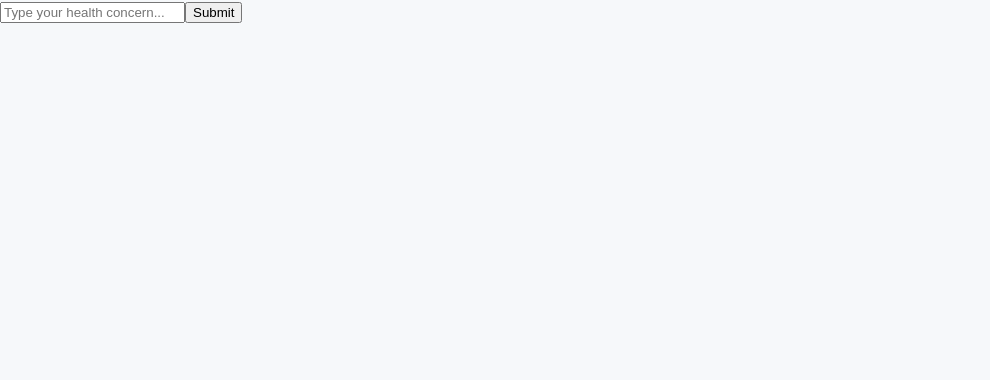
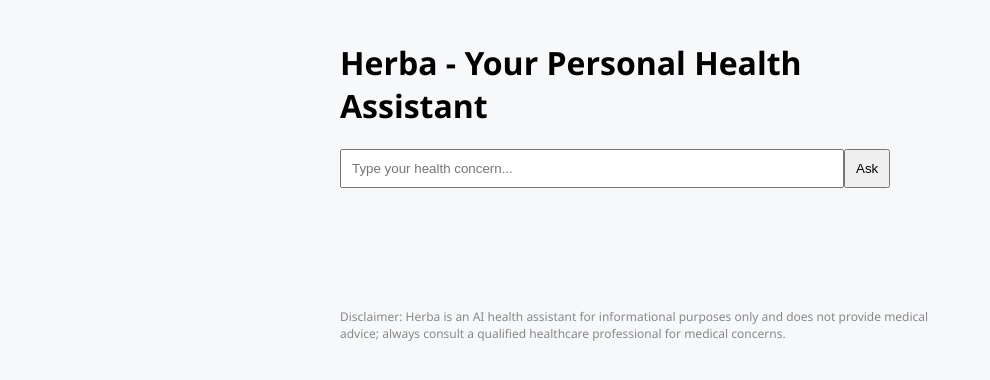
Before and after one commit to Ramya-Pravallika/HERBA--Your-Personal-Health-Assistant, a React (Create React App) app in the folder frontend/: page / in a window 1280 px wide. Shown: the top 380 px of the page, without its empty margins (0-990 px from the left). Built offline with nearby package versions, Linux system fonts and the light colour scheme.

Commit message:
Update App.js

```diff
--- a/frontend/src/App.js
+++ b/frontend/src/App.js
@@ -3,30 +3,49 @@ import React, { useState } from "react";
 function App() {
   const [input, setInput] = useState("");
   const [response, setResponse] = useState("");
+  const [loading, setLoading] = useState(false);
 
-  const handleSubmit = async () => {
+  const handleSubmit = async (e) => {
+    e.preventDefault();
+    setLoading(true);
+    setResponse("");
     try {
-      const res = await fetch(`${process.env.REACT_APP_BACKEND_URL}/api/remedy`, {
+      const res = await fetch(
+        `${process.env.REACT_APP_BACKEND_URL}/api/remedy`,
+        {
           method: "POST",
           headers: { "Content-Type": "application/json" },
           body: JSON.stringify({ symptoms: input }),
-      });
+        }
+      );
       const data = await res.json();
       setResponse(data.remedy || data.error || "Sorry, something went wrong.");
     } catch (error) {
       setResponse("Sorry, something went wrong.");
     }
+    setLoading(false);
   };
 
   return (
-    <div>
+    <div style={{ maxWidth: 600, margin: "auto", padding: 20 }}>
+      <h1>Herba - Your Personal Health Assistant</h1>
+      <form onSubmit={handleSubmit}>
         <input
           value={input}
-        onChange={e => setInput(e.target.value)}
+          onChange={(e) => setInput(e.target.value)}
           placeholder="Type your health concern..."
+          style={{ width: "80%", padding: 10 }}
         />
-      <button onClick={handleSubmit}>Submit</button>
-      <div>{response}</div>
+        <button type="submit" disabled={loading} style={{ padding: 10 }}>
+          {loading ? "Loading..." : "Ask"}
+        </button>
+      </form>
+      <div style={{ marginTop: 20, minHeight: 60 }}>
+        {response && <div>{response}</div>}
+      </div>
+      <div style={{ marginTop: 40, color: "#888", fontSize: 12 }}>
+        Disclaimer: Herba is an AI health assistant for informational purposes only and does not provide medical advice; always consult a qualified healthcare professional for medical concerns.
+      </div>
     </div>
   );
 }
```
Lines whose indentation alone changed are shown as unchanged.
